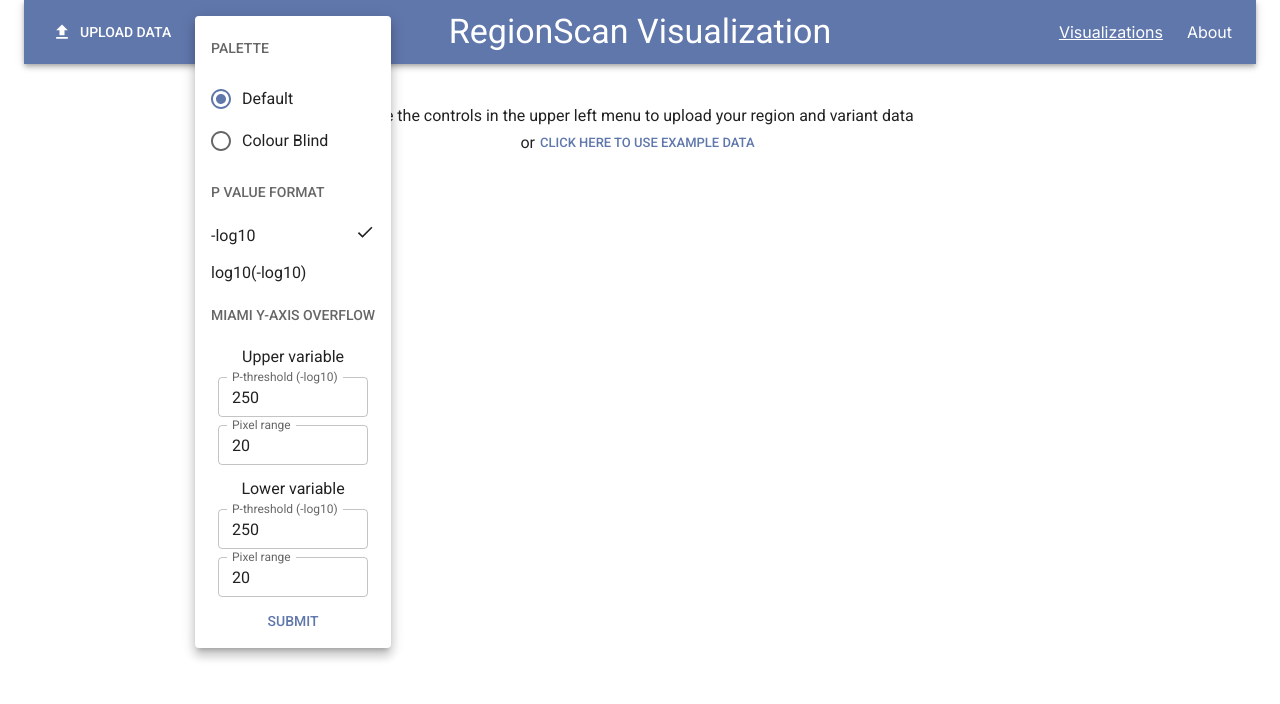
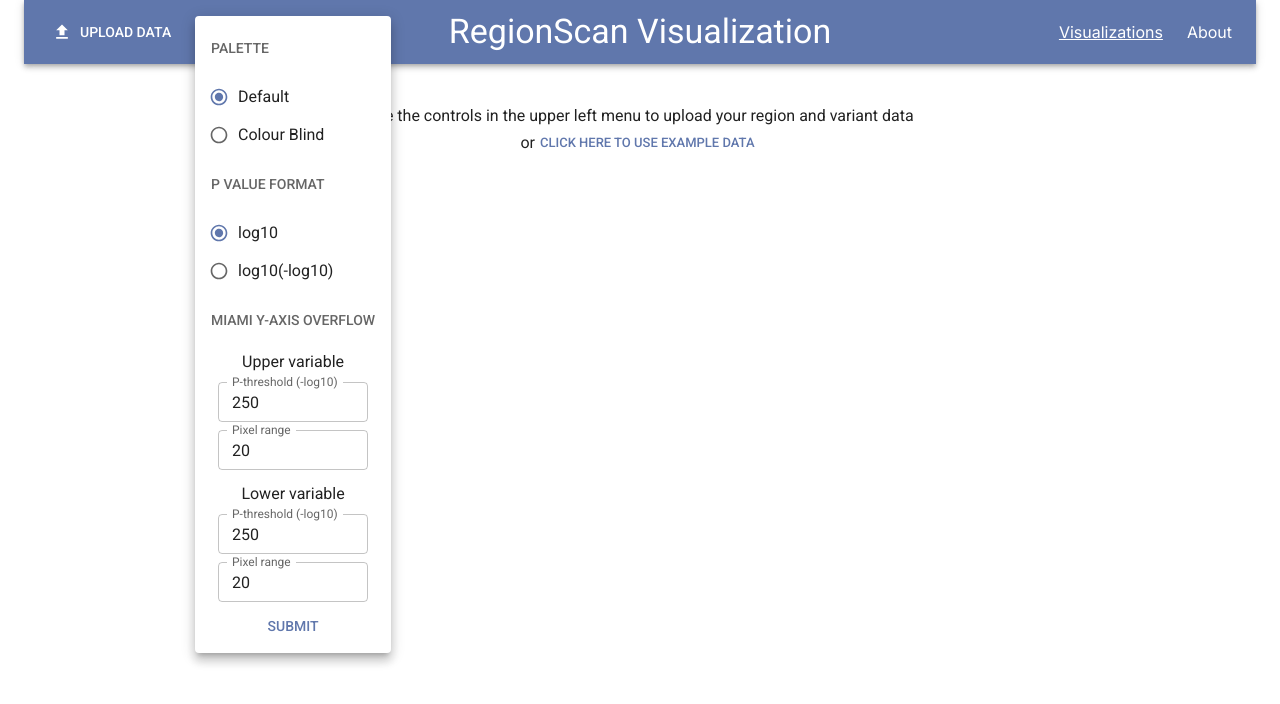
Before and after one commit to BullLab-Lunenfeld/region-scan-dashboard, a Next.js app in the folder next/region-scan-dashboard/: page /visualization in a window 1280 px wide. Both pictures are taken after a click on the button 215 px from the left and 32 px from the top of the page. Shown: the top 704 px of the page. Built offline with nearby package versions, Linux system fonts and the light colour scheme; what @mui/material-nextjs would draw is missing.

Commit message:
use radio buttons for log10 scale

```diff
--- a/next/region-scan-dashboard/src/app/visualization/page.tsx
+++ b/next/region-scan-dashboard/src/app/visualization/page.tsx
@@ -17,7 +17,6 @@ import {
   MenuItem,
   Typography,
 } from "@mui/material";
-import { schemeTableau10 } from "d3-scale-chromatic";
 import { scaleOrdinal } from "d3-scale";
 import { extent, groups } from "d3-array";
 import { DeselectSharp, UndoSharp } from "@mui/icons-material";
--- a/next/region-scan-dashboard/src/components/Header.tsx
+++ b/next/region-scan-dashboard/src/components/Header.tsx
@@ -17,7 +17,7 @@ import {
 } from "@mui/material";
 import { extent } from "d3-array";
 import { schemeTableau10 } from "d3-scale-chromatic";
-import { Check, Settings, Upload } from "@mui/icons-material";
+import { Settings, Upload } from "@mui/icons-material";
 import { usePathname } from "next/navigation";
 import NavLink from "./NavLink";
 import {
@@ -338,7 +338,6 @@ const SettingsDropdown: React.FC = () => {
     palette,
     setPalette,
   } = useContext(VisualizationDataContext);
-  const [paletteName, setPaletteName] = useState("default");
   const [upperPThresh, setUpperPThresh] = useState(overflows.upper.pThresh);
   const [lowerPThresh, setLowerPThresh] = useState(overflows.lower.pThresh);
   const [upperRange, setUpperRange] = useState(overflows.upper.range);
@@ -388,7 +387,6 @@ const SettingsDropdown: React.FC = () => {
         <MenuItem>
           <RadioGroup
             onChange={(e) => {
-              setPaletteName(e.currentTarget.value);
               if (e.currentTarget.value === "default") {
                 setPalette(schemeTableau10);
               } else {
@@ -399,28 +397,42 @@ const SettingsDropdown: React.FC = () => {
             <FormControlLabel
               checked={palette === schemeTableau10}
               value={"default"}
-              control={<Radio />}
+              control={<Radio size="small" />}
               label="Default"
             />
             <FormControlLabel
               checked={palette === COLOR_BLIND_PALETTE}
               value="color-blind"
-              control={<Radio />}
+              control={<Radio size="small" />}
               label="Colour Blind"
             />
           </RadioGroup>
         </MenuItem>
         <ListSubheader>P VALUE FORMAT</ListSubheader>
-        <Log10MenuItem
-          val="-log10"
-          selected={transformPValue == transformPLog10}
-          onClick={() => setTransformPValue(() => transformPLog10)}
-        />
-        <Log10MenuItem
-          val="log10(-log10)"
-          selected={transformPValue == transformPLog10Log10}
-          onClick={() => setTransformPValue(() => transformPLog10Log10)}
-        />
+        <MenuItem>
+          <RadioGroup
+            onChange={(e) => {
+              if (e.currentTarget.value === "log10") {
+                setTransformPValue(() => transformPLog10);
+              } else {
+                setTransformPValue(() => transformPLog10Log10);
+              }
+            }}
+          >
+            <FormControlLabel
+              checked={transformPValue === transformPLog10}
+              value={"log10"}
+              control={<Radio size="small" />}
+              label="log10"
+            />
+            <FormControlLabel
+              checked={transformPValue === transformPLog10Log10}
+              value="log10(-log10)"
+              control={<Radio size="small" />}
+              label="log10(-log10)"
+            />
+          </RadioGroup>
+        </MenuItem>
         <ListSubheader>MIAMI Y-AXIS OVERFLOW</ListSubheader>
         <OverflowMenuItem
           title="Upper variable"
@@ -450,30 +462,6 @@ const SettingsDropdown: React.FC = () => {
     </>
   );
 };
-
-interface Log10MenuItemProps {
-  onClick: () => void;
-  selected?: boolean;
-  val: string;
-}
-
-const Log10MenuItem: React.FC<Log10MenuItemProps> = ({
-  onClick,
-  selected,
-  val,
-}) => (
-  <MenuItem onClick={onClick}>
-    <Grid
-      container
-      flexGrow={1}
-      justifyContent="space-between"
-      alignItems="center"
-    >
-      <Grid>{val}</Grid>
-      <Grid>{selected ? <Check fontSize="small" /> : ""}</Grid>
-    </Grid>
-  </MenuItem>
-);
 
 interface OverflowMenuItemProps {
   onChangePThresh: (val: number) => void;
```
